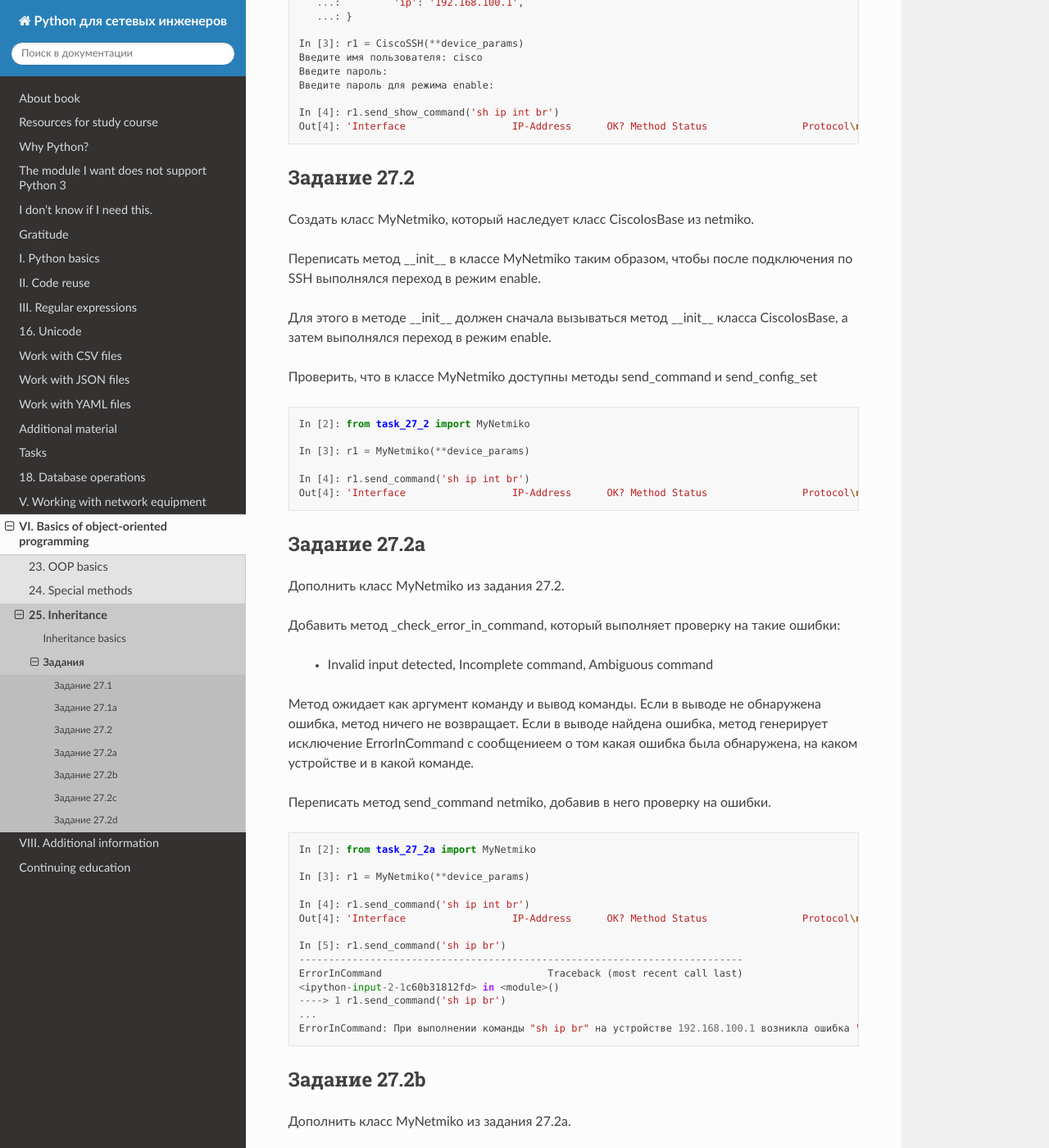
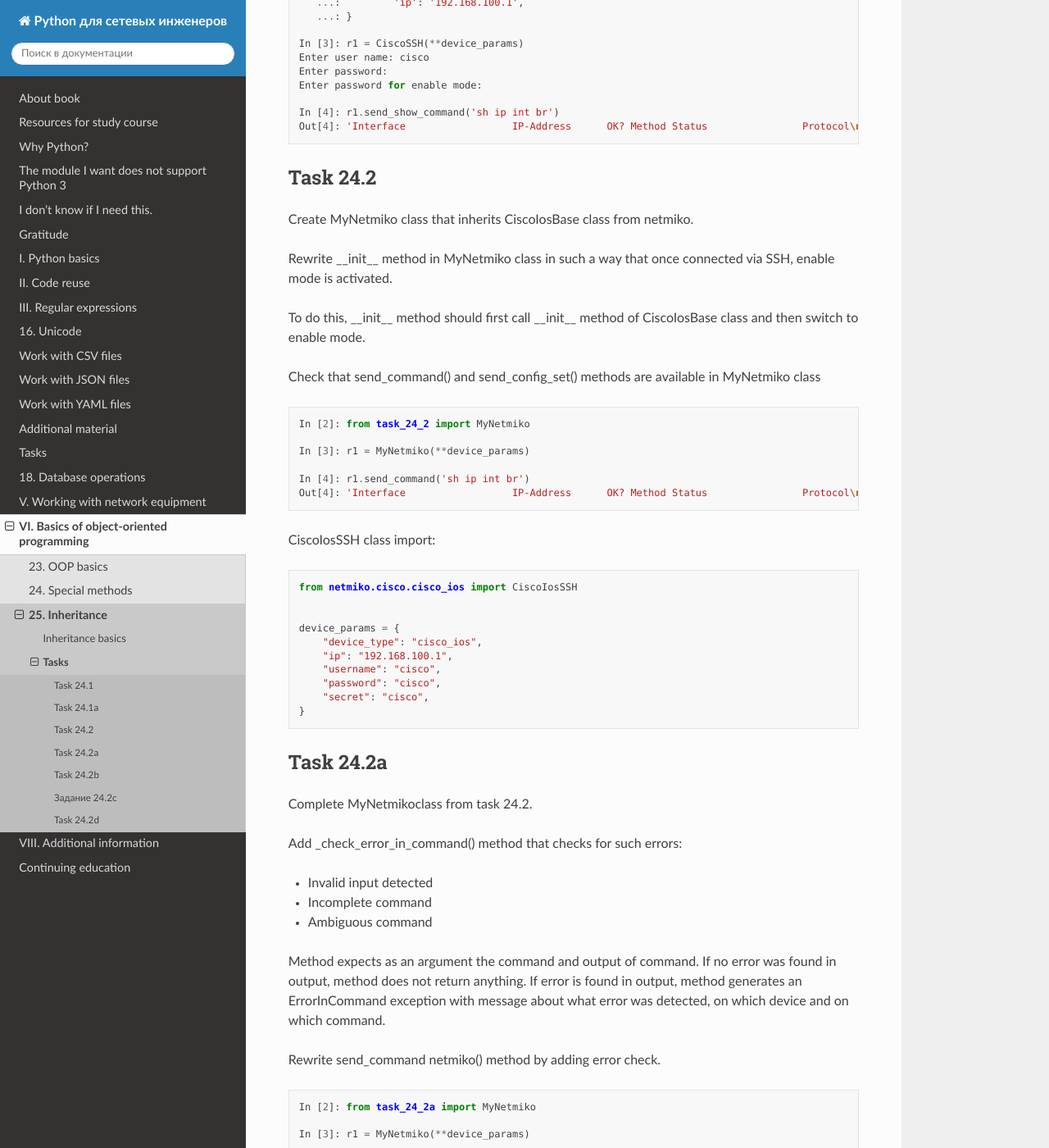
Before and after one commit to Aidar5/nattoeng, a Sphinx documentation site: the page built from docs/source/exercises/25_exercises.rst, in a window 1280 px wide and 1400 px high, scrolled down 1112 px. Shown: the whole window at 82% size. Built offline with Sphinx 7.4.7 and the Read the Docs theme 2.0.0, drawn with Linux system fonts in a browser that asks for light colours; pages that are not in the unit, such as notebooks, are missing from menus; some of the changed text lies outside the part shown.

Commit message:
Update 25_exercises.rst

```diff
--- a/docs/source/exercises/25_exercises.rst
+++ b/docs/source/exercises/25_exercises.rst
@@ -2,24 +2,24 @@
 
    \newpage
 
-Задания
+Tasks
 =======
 
 .. include:: ./pytest.rst
 
 
-Задание 27.1
+Task 24.1
 ~~~~~~~~~~~~
 
-Создать класс CiscoSSH, который наследует класс BaseSSH из файла base_connect_class.py.
+Create CiscoSSH class that inherits BaseSSH class from base_connect_class.py.
 
-Создать метод __init__ в классе CiscoSSH таким образом, чтобы после подключения по SSH выполнялся переход в режим enable.
+Create __init__ method in CiscoSSH class in such a way that once connected by SSH, enable mode is activated.
 
-Для этого в методе __init__ должен сначала вызываться метод __init__ класса ConnectSSH, а затем выполняться переход в режим enable.
+To do this, __init__ method should first invoke __init__ method of ConnectSSH class and then switch to enable mode.
 
 .. code-block:: python
 
-    In [2]: from task_27_1 import CiscoSSH
+    In [2]: from task_24_1 import CiscoSSH
 
     In [3]: r1 = CiscoSSH(**device_params)
 
@@ -27,18 +27,16 @@
     Out[4]: 'Interface                  IP-Address      OK? Method Status                Protocol\nEthernet0/0                192.168.100.1   YES NVRAM  up                    up      \nEthernet0/1                192.168.200.1   YES NVRAM  up                    up      \nEthernet0/2                190.16.200.1    YES NVRAM  up                    up      \nEthernet0/3                192.168.230.1   YES NVRAM  up                    up      \nEthernet0/3.100            10.100.0.1      YES NVRAM  up                    up      \nEthernet0/3.200            10.200.0.1      YES NVRAM  up                    up      \nEthernet0/3.300            10.30.0.1       YES NVRAM  up                    up      '
 
 
-Задание 27.1a
+Task 24.1a
 ~~~~~~~~~~~~~
 
-Дополнить класс CiscoSSH из задания 27.1.
+Add CiscoSSH class from task 24.1.
 
-Перед подключением по SSH необходимо проверить если ли в словаре
-с параметрами подключения такие параметры: username, password, secret.
-Если нет, запросить их у пользователя, а затем выполнять подключение.
+Before connecting via SSH, you should check whether dictionary with parameters has:  username, password, secret. If not, request them from user and then establish connection. If parameters exist, establish connection immediately.
 
 .. code-block:: python
 
-    In [1]: from task_27_1a import CiscoSSH
+    In [1]: from task_24_1a import CiscoSSH
 
     In [2]: device_params = {
        ...:         'device_type': 'cisco_ios',
@@ -46,51 +44,66 @@
        ...: }
 
     In [3]: r1 = CiscoSSH(**device_params)
-    Введите имя пользователя: cisco
-    Введите пароль:
-    Введите пароль для режима enable:
+    Enter user name: cisco
+    Enter password:
+    Enter password for enable mode:
 
     In [4]: r1.send_show_command('sh ip int br')
     Out[4]: 'Interface                  IP-Address      OK? Method Status                Protocol\nEthernet0/0                192.168.100.1   YES NVRAM  up                    up      \nEthernet0/1                192.168.200.1   YES NVRAM  up                    up      \nEthernet0/2                190.16.200.1    YES NVRAM  up                    up      \nEthernet0/3                192.168.230.1   YES NVRAM  up                    up      \nEthernet0/3.100            10.100.0.1      YES NVRAM  up                    up      \nEthernet0/3.200            10.200.0.1      YES NVRAM  up                    up      \nEthernet0/3.300            10.30.0.1       YES NVRAM  up                    up      '
 
-Задание 27.2
+Task 24.2
 ~~~~~~~~~~~~
 
-Создать класс MyNetmiko, который наследует класс CiscoIosBase из netmiko.
+Create MyNetmiko class that inherits CiscoIosBase class from netmiko.
 
-Переписать метод __init__ в классе MyNetmiko таким образом, чтобы после подключения по SSH выполнялся переход в режим enable.
+Rewrite __init__ method in MyNetmiko class in such a way that once connected via SSH, enable mode is activated.
 
-Для этого в методе __init__ должен сначала вызываться метод __init__ класса CiscoIosBase, а затем выполнялся переход в режим enable.
+To do this, __init__ method should first call __init__ method of CiscoIosBase class and then switch to enable mode.
 
-Проверить, что в классе MyNetmiko доступны методы send_command и send_config_set
+Check that send_command() and send_config_set() methods are available in MyNetmiko class
 
 .. code-block:: python
 
-    In [2]: from task_27_2 import MyNetmiko
+    In [2]: from task_24_2 import MyNetmiko
 
     In [3]: r1 = MyNetmiko(**device_params)
 
     In [4]: r1.send_command('sh ip int br')
     Out[4]: 'Interface                  IP-Address      OK? Method Status                Protocol\nEthernet0/0                192.168.100.1   YES NVRAM  up                    up      \nEthernet0/1                192.168.200.1   YES NVRAM  up                    up      \nEthernet0/2                190.16.200.1    YES NVRAM  up                    up      \nEthernet0/3                192.168.230.1   YES NVRAM  up                    up      \nEthernet0/3.100            10.100.0.1      YES NVRAM  up                    up      \nEthernet0/3.200            10.200.0.1      YES NVRAM  up                    up      \nEthernet0/3.300            10.30.0.1       YES NVRAM  up                    up      '
 
-Задание 27.2a
+CiscoIosSSH class import:
+
+.. code:: python
+
+    from netmiko.cisco.cisco_ios import CiscoIosSSH
+
+
+    device_params = {
+        "device_type": "cisco_ios",
+        "ip": "192.168.100.1",
+        "username": "cisco",
+        "password": "cisco",
+        "secret": "cisco",
+    }
+
+Task 24.2a
 ~~~~~~~~~~~~~
 
-Дополнить класс MyNetmiko из задания 27.2.
+Complete MyNetmikoclass from task 24.2.
 
-Добавить метод _check_error_in_command, который выполняет проверку на такие ошибки:
+Add _check_error_in_command() method that checks for such errors:
 
- * Invalid input detected, Incomplete command, Ambiguous command
+* Invalid input detected
+* Incomplete command
+* Ambiguous command
 
-Метод ожидает как аргумент команду и вывод команды.
-Если в выводе не обнаружена ошибка, метод ничего не возвращает.
-Если в выводе найдена ошибка, метод генерирует исключение ErrorInCommand с сообщениеем о том какая ошибка была обнаружена, на каком устройстве и в какой команде.
+Method expects as an argument the command and output of command. If no error was found in output, method does not return anything. If error is found in output, method generates an ErrorInCommand exception with message about what error was detected, on which device and on which command.
 
-Переписать метод send_command netmiko, добавив в него проверку на ошибки.
+Rewrite send_command netmiko() method by adding error check.
 
-.. code-block:: python
+.. code:: python
 
-    In [2]: from task_27_2a import MyNetmiko
+    In [2]: from task_24_2a import MyNetmiko
 
     In [3]: r1 = MyNetmiko(**device_params)
 
@@ -103,21 +116,30 @@
     <ipython-input-2-1c60b31812fd> in <module>()
     ----> 1 r1.send_command('sh ip br')
     ...
-    ErrorInCommand: При выполнении команды "sh ip br" на устройстве 192.168.100.1 возникла ошибка "Invalid input detected at '^' marker."
+    ErrorInCommand: When executing command "sh ip br" on device 192.168.100.1 error occurred "Invalid input detected at '^' marker."
 
-Задание 27.2b
+ErrorInCommand exception:
+
+.. code:: python
+
+    class ErrorInCommand(Exception):
+        """
+        Exception is generated if error occurs while executing command on device.
+        """
+
+
+Task 24.2b
 ~~~~~~~~~~~~~
 
-Дополнить класс MyNetmiko из задания 27.2a.
+Copy MyNetmiko class from task 24.2a.
 
-Переписать метод send_config_set netmiko, добавив в него проверку на ошибки с помощью метода _check_error_in_command.
+Complete send_config_set netmiko() method functionality and add error check using _check_error_in_command() method.
 
-Метод send_config_set должен отправлять команды по одной и проверять каждую на ошибки.
-Если при выполнении команд не обнаружены ошибки, метод send_config_set возвращает вывод команд.
+Method send_config_set() should send commands one at a time and check each for errors. If no errors are detected while executing commands, send_config_set() method returns output of commands.
 
-.. code-block:: python
+.. code:: python
 
-    In [2]: from task_27_2b import MyNetmiko
+    In [2]: from task_24_2b import MyNetmiko
 
     In [3]: r1 = MyNetmiko(**device_params)
 
@@ -127,19 +149,18 @@
     <ipython-input-2-8e491f78b235> in <module>()
     ----> 1 r1.send_config_set('lo')
     ...
-    ErrorInCommand: При выполнении команды "lo" на устройстве 192.168.100.1 возникла ошибка "Incomplete command."
+    ErrorInCommand: When executing command "lo" on device 192.168.100.1 error occurred "Incomplete command."
 
-Задание 27.2c
+Задание 24.2c
 ~~~~~~~~~~~~~
 
+Check that send_command() method of MyNetmiko class from task 24.2b accepts additional arguments (as in netmiko), except command.
 
-Проверить, что метод send_command класса MyNetmiko из задания 27.2b, принимает дополнительные аргументы (как в netmiko), кроме команды.
+If error occurs, redo method so that it accepts any arguments that support netmiko.
 
-Если возникает ошибка, переделать метод таким образом, чтобы он принимал любые аргументы, которые поддерживает netmiko.
+.. code:: python
 
-.. code-block:: python
-
-    In [2]: from task_27_2c import MyNetmiko
+    In [2]: from task_24_2c import MyNetmiko
 
     In [3]: r1 = MyNetmiko(**device_params)
 
@@ -149,21 +170,18 @@
     In [5]: r1.send_command('sh ip int br', strip_command=True)
     Out[5]: 'Interface                  IP-Address      OK? Method Status                Protocol\nEthernet0/0                192.168.100.1   YES NVRAM  up                    up      \nEthernet0/1                192.168.200.1   YES NVRAM  up                    up      \nEthernet0/2                190.16.200.1    YES NVRAM  up                    up      \nEthernet0/3                192.168.230.1   YES NVRAM  up                    up      \nEthernet0/3.100            10.100.0.1      YES NVRAM  up                    up      \nEthernet0/3.200            10.200.0.1      YES NVRAM  up                    up      \nEthernet0/3.300            10.30.0.1       YES NVRAM  up                    up      '
 
-Задание 27.2d
+Task 24.2d
 ~~~~~~~~~~~~~
 
-Дополнить класс MyNetmiko из задания 27.2c или задания 27.2b.
+Copy MyNetmiko class from task 24.2c or 24.2b.
 
-Добавить параметр ignore_errors в метод send_config_set.
-Если передано истинное значение, не надо выполнять проверку на ошибки и метод должен работать точно так же как метод send_config_set в netmiko.
+Add ignore_errors parameter to send_config_set() method. If true value is passed, no error check should be performed and method should run in the same way as send_config_set() method in netmiko. If value is false, errors should be checked.
 
-Если значение ложное, ошибки должны проверяться.
+Errors should be ignored by default.
 
-По умолчанию ошибки должны игнорироваться.
+.. code:: python
 
-.. code-block:: python
-
-    In [2]: from task_27_2d import MyNetmiko
+    In [2]: from task_24_2d import MyNetmiko
 
     In [3]: r1 = MyNetmiko(**device_params)
 
@@ -180,4 +198,4 @@
     ----> 1 r1.send_config_set('lo', ignore_errors=False)
 
     ...
-    ErrorInCommand: При выполнении команды "lo" на устройстве 192.168.100.1 возникла ошибка "Incomplete command."
+    ErrorInCommand: When executing command "lo" on device 192.168.100.1 error occurred "Incomplete command."
```
